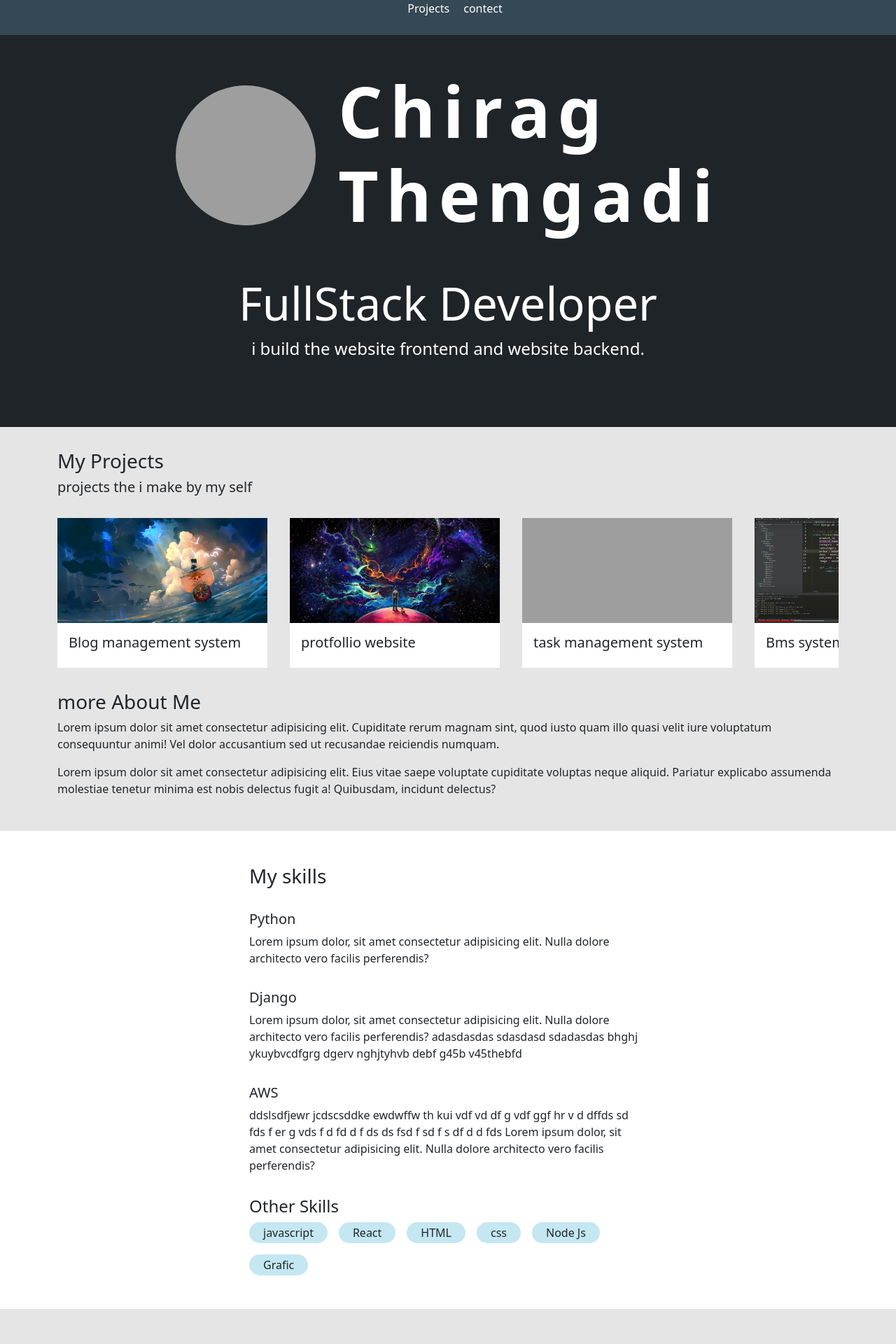
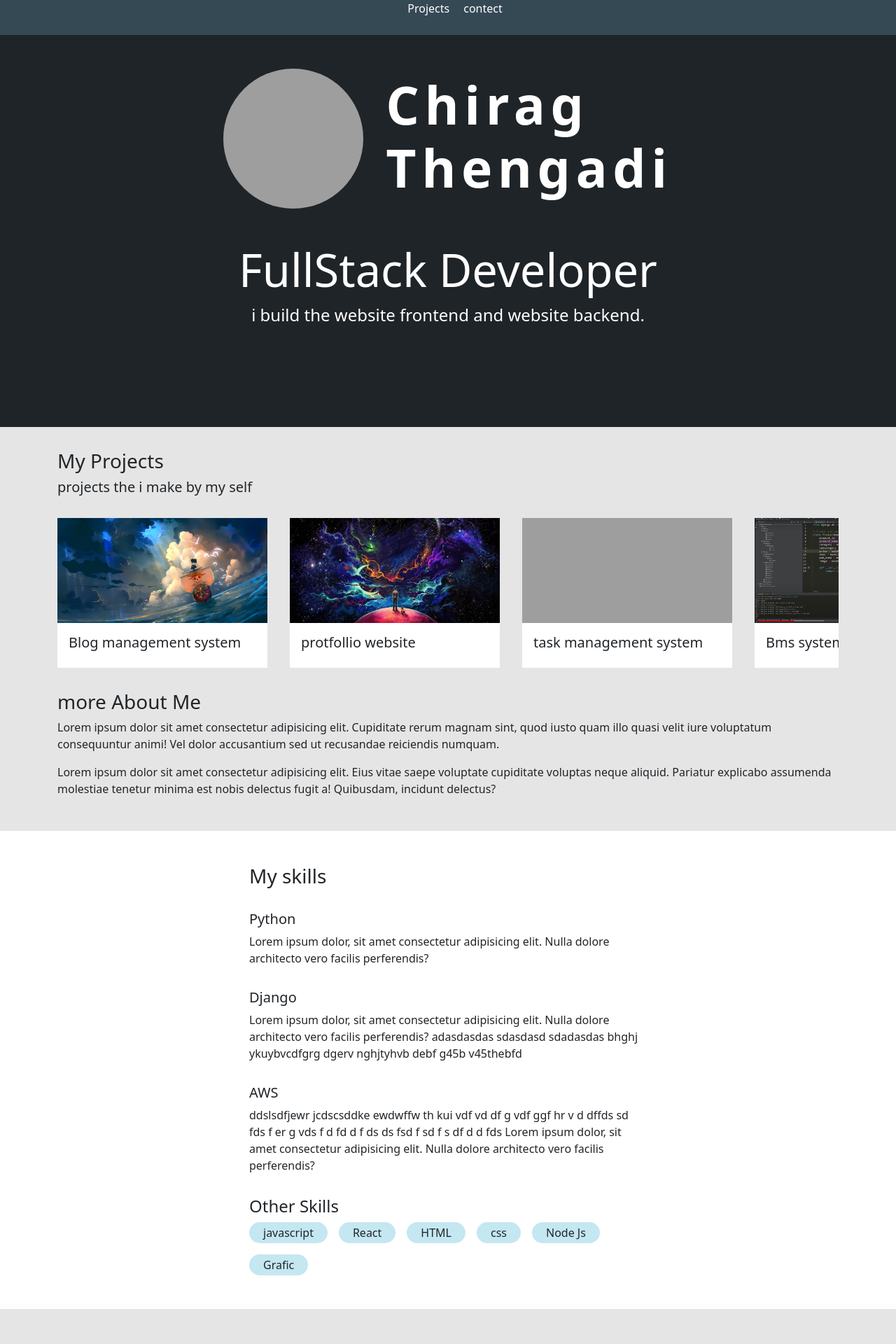
Before and after one commit to CT3011/my_portfolio, a Django app: page / in a window 1280 px wide. Shown: the top 1920 px of the page at 70% size. Run offline with Django 4.2, Linux system fonts and the light colour scheme; data comes from the database, SQL or seed files in the repository; some libraries are stand-ins or nearby versions; grey boxes are pictures that could not be loaded.

Commit message:
add more

```diff
--- a/static/styles/main.css
+++ b/static/styles/main.css
@@ -57,7 +57,7 @@ body{
 }
 
 .intro--name{
-    font-size: 100px;
+    font-size: 75px;
     letter-spacing: .1em;
     font-weight: 700;
 }
```
